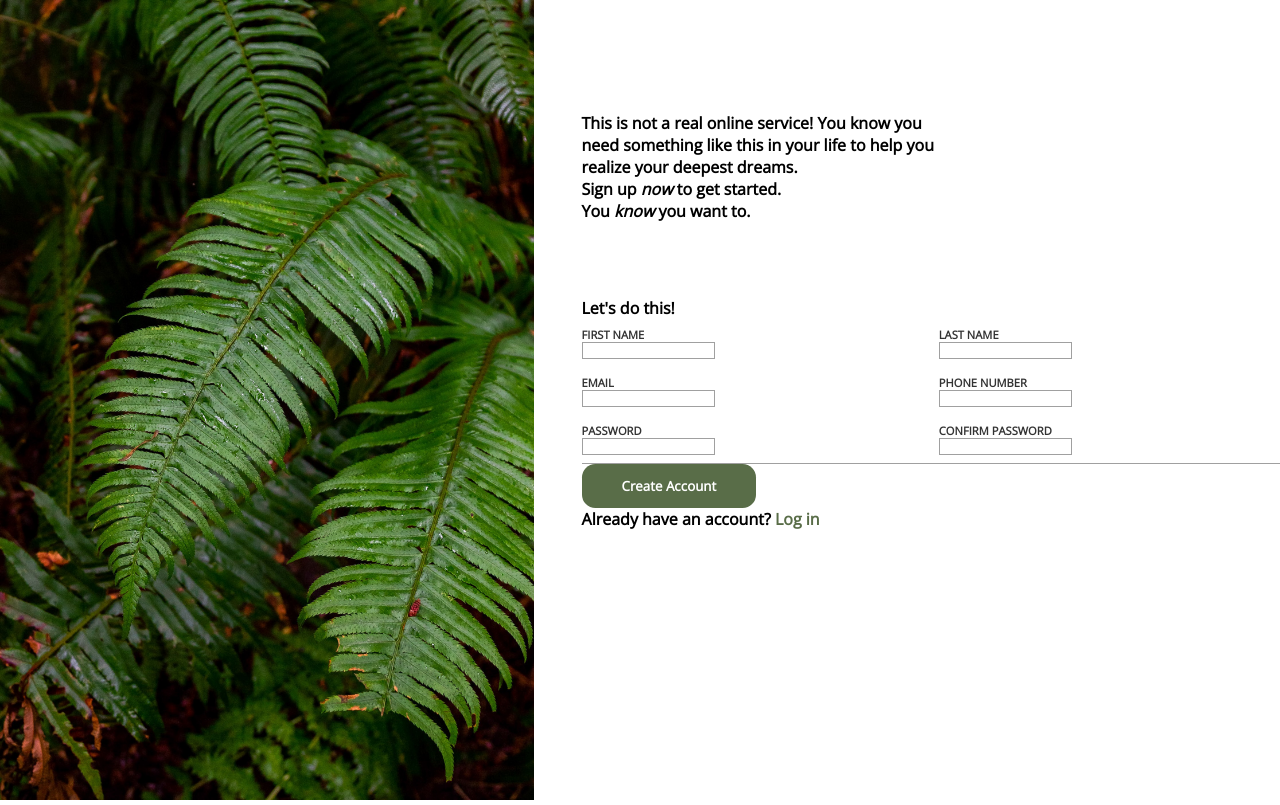
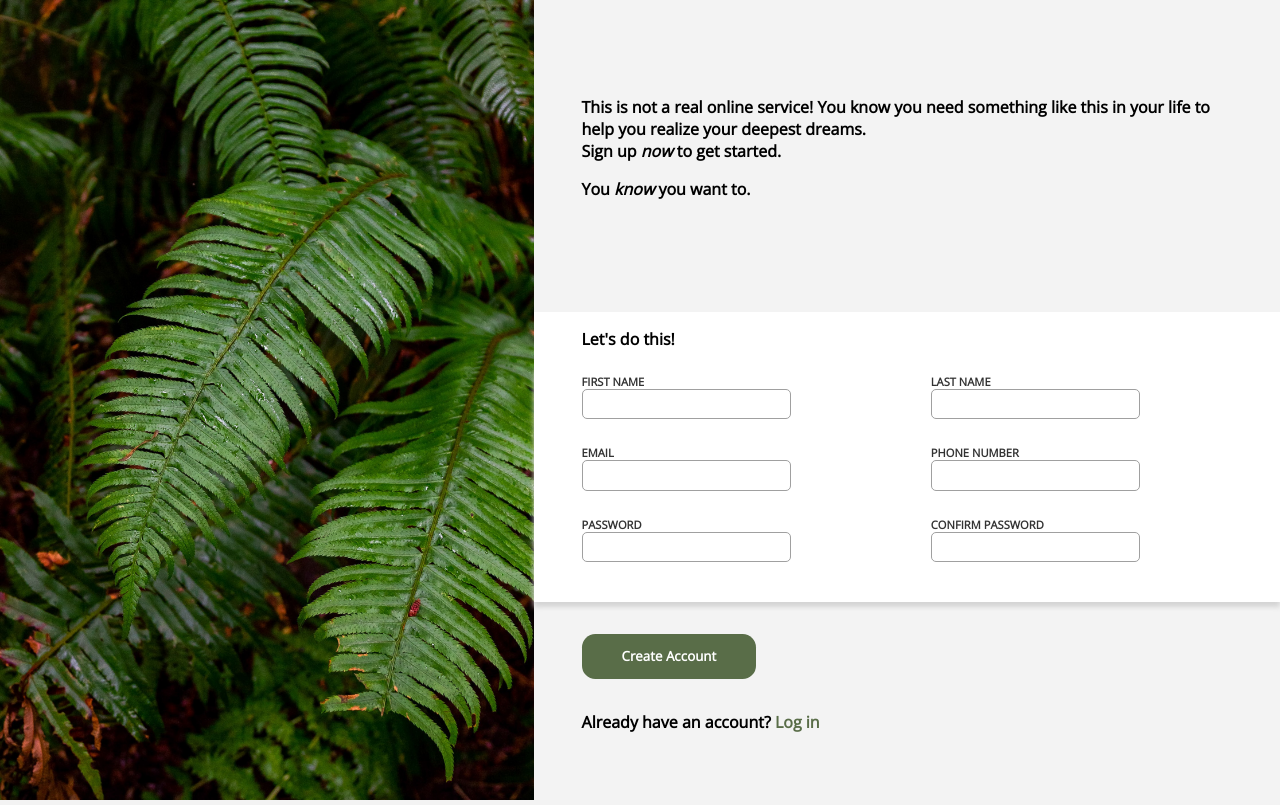
Before and after one commit to gilgameshhhhy/sign-up-form, a plain HTML site: page index.html in a window 1280 px wide. Drawn offline with nearby package versions, Linux system fonts and the light colour scheme.

Commit message:
Revise HTML and CSS

```diff
--- a/index.html
+++ b/index.html
@@ -23,10 +23,11 @@
         You <em>know</em> you want to.
       </p>
     </div>
-    <div class="form-container">
+    <div class="title">
       <p>
         Let's do this!
       </p>
+    </div>
     <form class="form">
       <div class="input-container">
         <label for="first-name">
@@ -70,6 +71,7 @@
         <input type="text" id="confirm-pw" required>
       </div>
     </form>
+    <div class="button-container">
       <button>
         Create Account
       </button>
--- a/styles.css
+++ b/styles.css
@@ -12,26 +12,45 @@ body {
   height: 100vh;
   display: flex;
   font-family: "Open Sans";
+  background-color: #f3f3f3;
+  overflow: hidden;
+}
+
+img {
+  height: 100%;
 }
 
 p {
   font-weight: bolder;
 }
 
-.content {
-  margin: 15% 45% 10% 3em;
+.content-container {
+  flex: 1;
 }
 
-.form-container {
-  margin: 1em 0 0 3em;
+.content {
+  display: flex;
+  flex-flow: column;
+  margin: 6em 3em 1em;
+}
+
+.last {
+  margin: 1em 0 6em;
+}
+
+.title {
+  padding: 1em 0 1em 3em;
+  background-color: white;
 }
 
 .form {
-  display:grid;
+  flex: 1;
+  padding: 0 0 2em 3em;
+  box-shadow: 0 5px 5px #d4d4d4;
+  background-color: white;
+  display: grid;
   grid-template-columns: repeat(2,1fr);
-  grid-column-gap: 1em;
-  margin: 0;
-  border-bottom: 1px #a0a0a0 solid;
+  grid-row-gap: 10px;
 }
 
 .input-container {
@@ -48,11 +67,18 @@ label {
 
 input {
   border: 1px #a0a0a0 solid;
-  width: 10em;
+  border-radius: 5px;
+  width: 60%;
+  padding: 0.5em;
 }
 
-img {
-  height: 100%;
+.button-container {
+  padding-left: 3em;
+  margin-top: 2em;
+}
+
+.button-container > p {
+  margin-top: 2em;
 }
 
 button {
```
Lines whose indentation alone changed are shown as unchanged.
